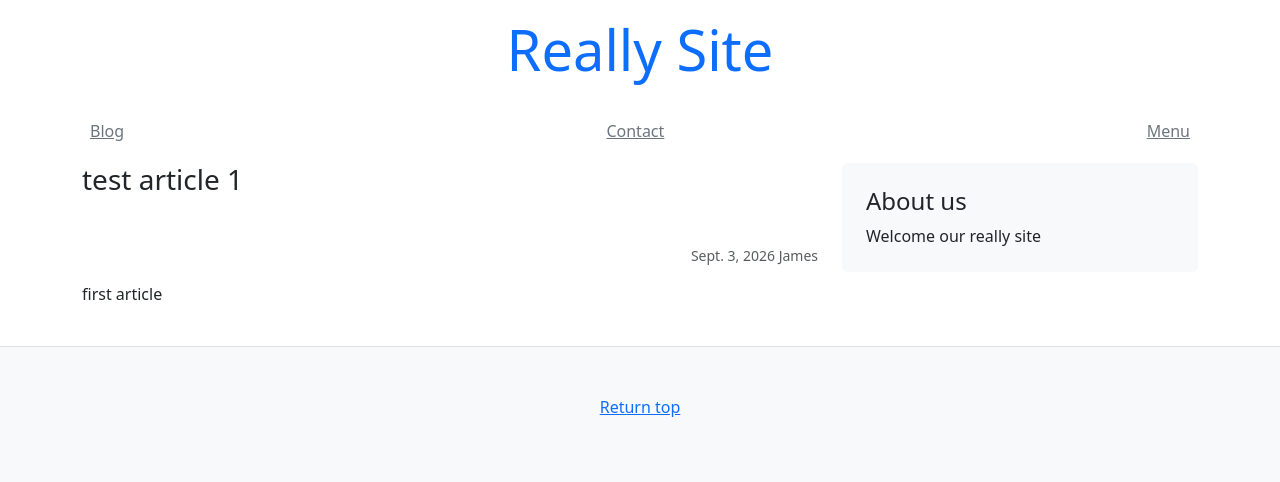
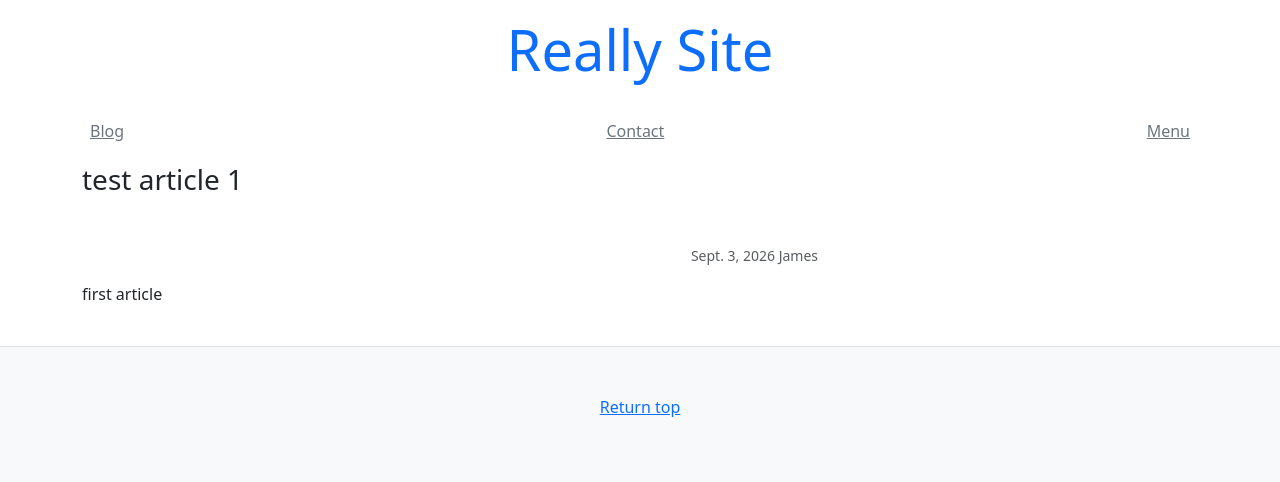
Before and after one commit to liberbell/dj13, a Django app: page /blog/1/ in a window 1280 px wide. Shown: the top 482 px of the page. Run offline with Django 5.2, Linux system fonts and the light colour scheme; data comes from the database, SQL or seed files in the repository.

Commit message:
article1

```diff
--- a/project1/templates/blog/article.html
+++ b/project1/templates/blog/article.html
@@ -12,12 +12,6 @@
 
                 <p>{{ article.text }}</p>
             </div>
-            <aside class="col-md-4">
-                <div class="p-4 mb-3 bg-light rounded">
-                    <h4 class="font-italic">About us</h4>
-                    <p class="mb-0">Welcome our really site</p>
-                </div>
-            </aside>
         </div>
     </main>
 {% endblock content %}
```
Also changed, not shown: project1/templates/mysite/snippets/sidebar.html (added).
